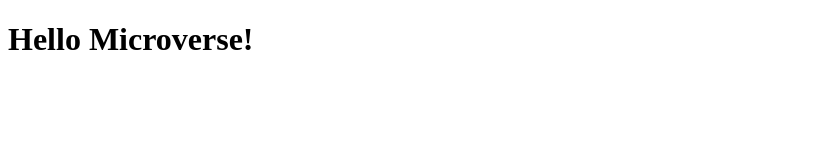
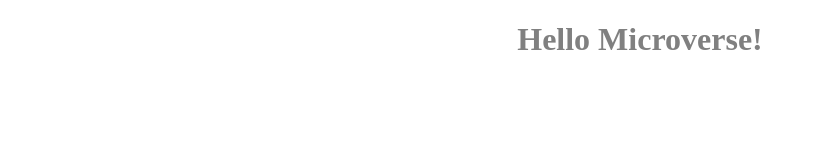
Before and after one commit to Juank628/Hello_Microverse, a website: page index.html in a window 1280 px wide. Shown: the whole page, without its empty margins (0-815 px from the left). Drawn offline with Linux system fonts and the light colour scheme.

Commit message:
Styles created and linked to HTML

```diff
--- a/index.html
+++ b/index.html
@@ -4,6 +4,7 @@
     <meta charset="UTF-8">
     <meta http-equiv="X-UA-Compatible" content="IE=edge">
     <meta name="viewport" content="width=device-width, initial-scale=1.0">
+    <link rel="stylesheet" href="styles.css">
     <title>Document</title>
 </head>
 <body>
--- /dev/null
+++ b/styles.css
@@ -0,0 +1,4 @@
+h1 {
+    color: gray;
+    text-align: center;
+}
```
